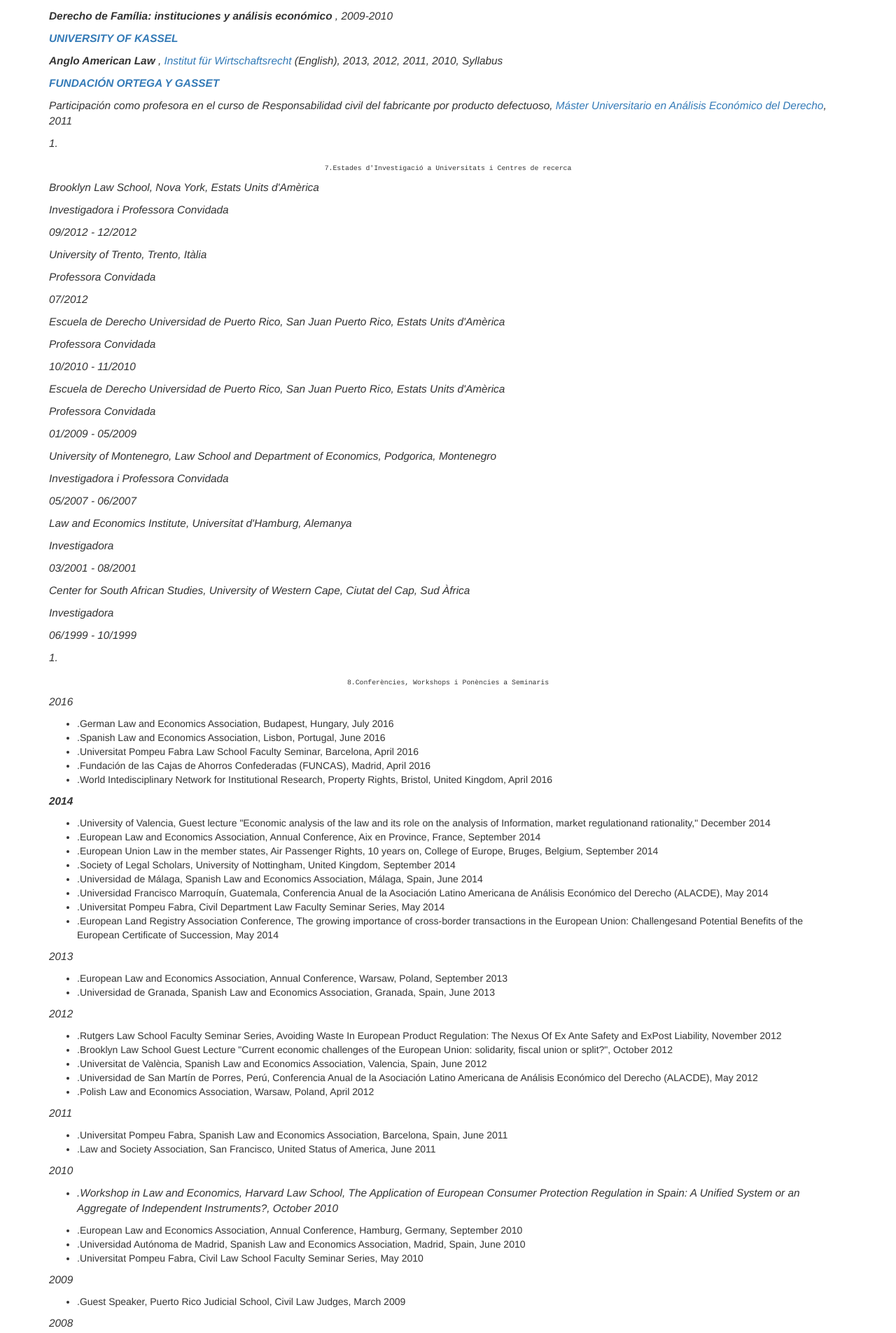
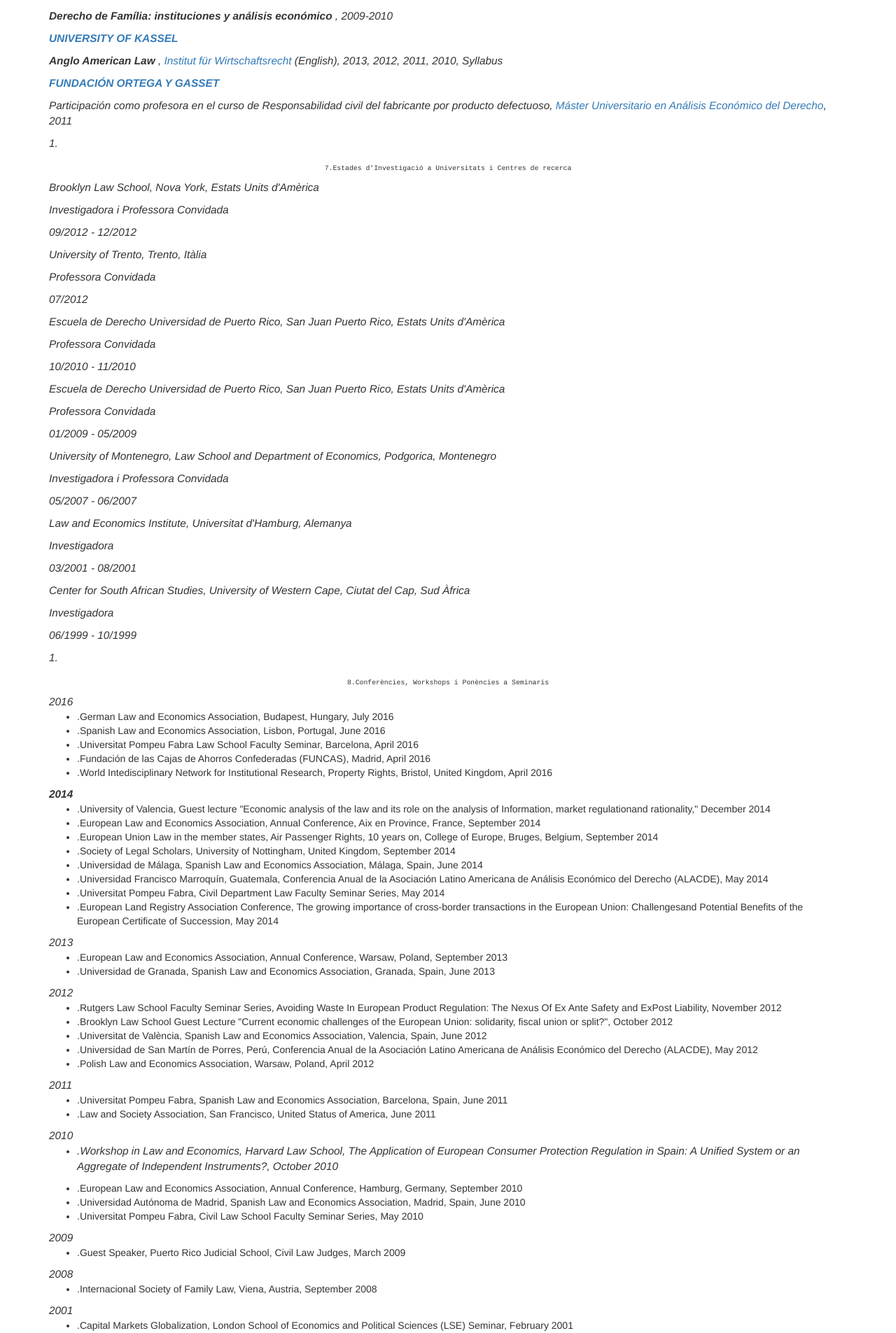
Before and after one commit to JohnPalmer/mireiaartigot, a Jekyll site: the page built from cv/ca/index.md, in a window 1280 px wide. Shown: the part 4495-6400 px from the top of the page at 70% size. Built offline with Jekyll 4.4.1, drawn with Linux system fonts in a browser that asks for light colours; nearby versions of some CDN libraries; our own code applies the rules of GitHub Pages for plain Markdown files.

Commit message:
Update cv_style.css

```diff
--- a/css/cv_style.css
+++ b/css/cv_style.css
@@ -25,3 +25,7 @@
 	font-size: 1em;
 	margin-left: -30px;
 }
+
+.cv p + ul {
+    margin-top: -10px;
+}
```
